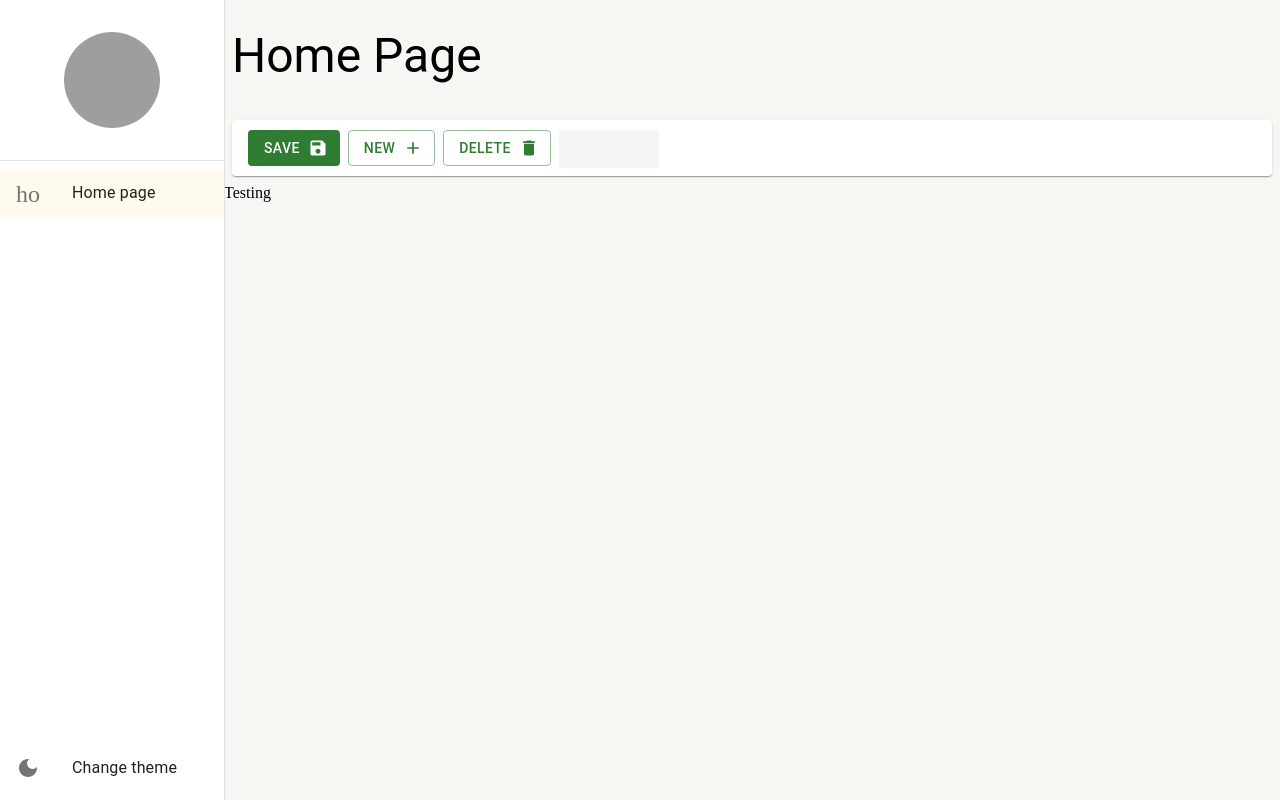
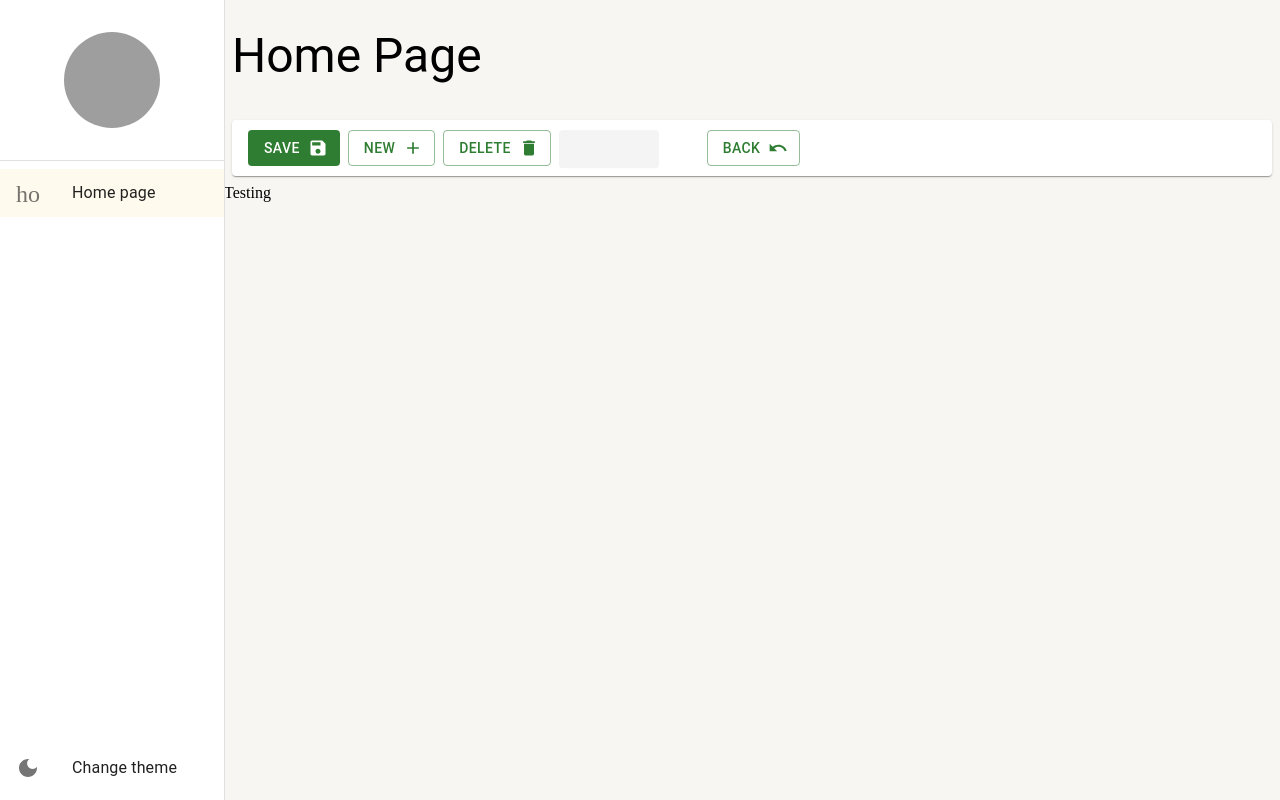
Before and after one commit to Joaovcarvalho23/CityPeople_Manager, a React (Create React App) app: page /home-page in a window 1280 px wide. Built offline with nearby package versions, Linux system fonts and the light colour scheme; grey boxes are pictures that could not be loaded.

Commit message:
colocando o botão Back de volta

```diff
--- a/src/pages/dashboard/Dashboard.tsx
+++ b/src/pages/dashboard/Dashboard.tsx
@@ -6,7 +6,7 @@ export const Dashboard = () => {
     <PageBaseLayout
       tittle='Home Page'
       toolsBar={(
-        <DetailTools showSaveAndExitButton showNewButton showLoadingSaveAndExitButton showBackButton={false}/>
+        <DetailTools showSaveAndExitButton showNewButton showLoadingSaveAndExitButton showBackButton/>
       )}>
         Testing
     </PageBaseLayout>
```
